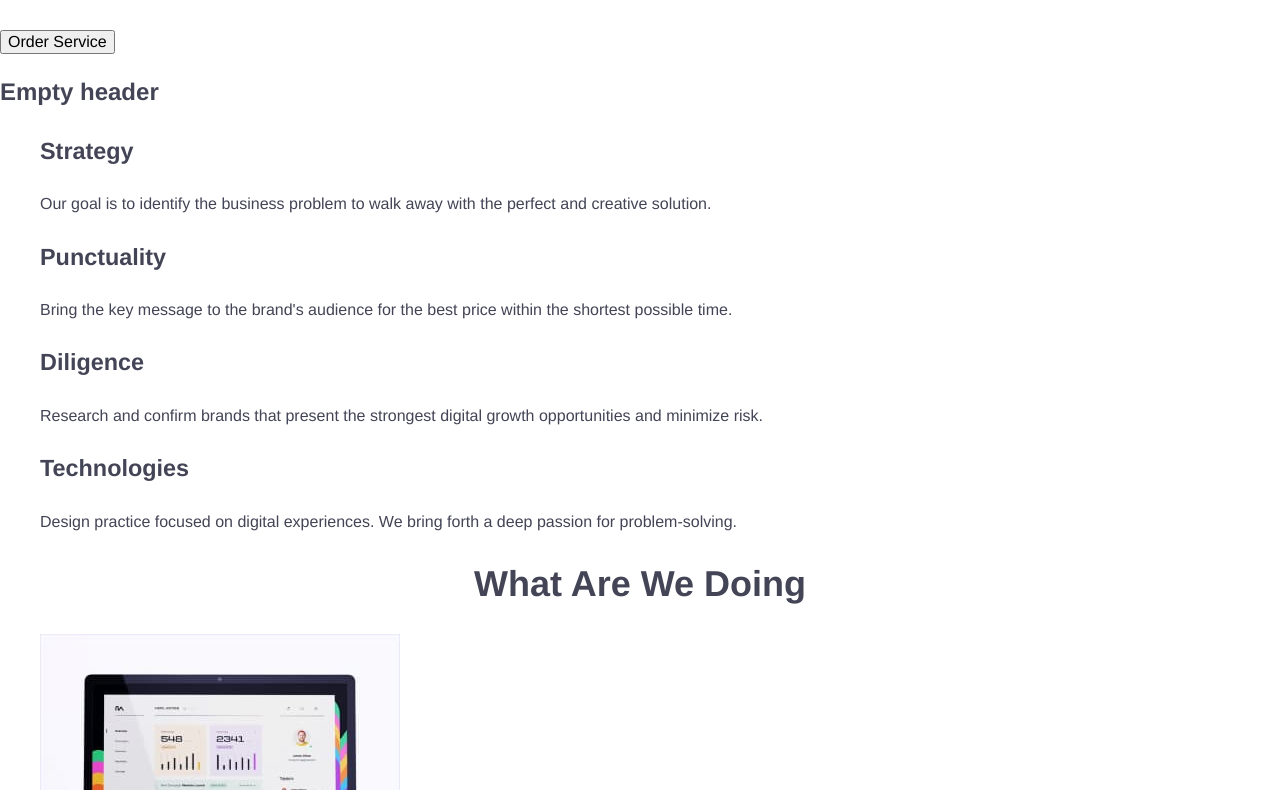
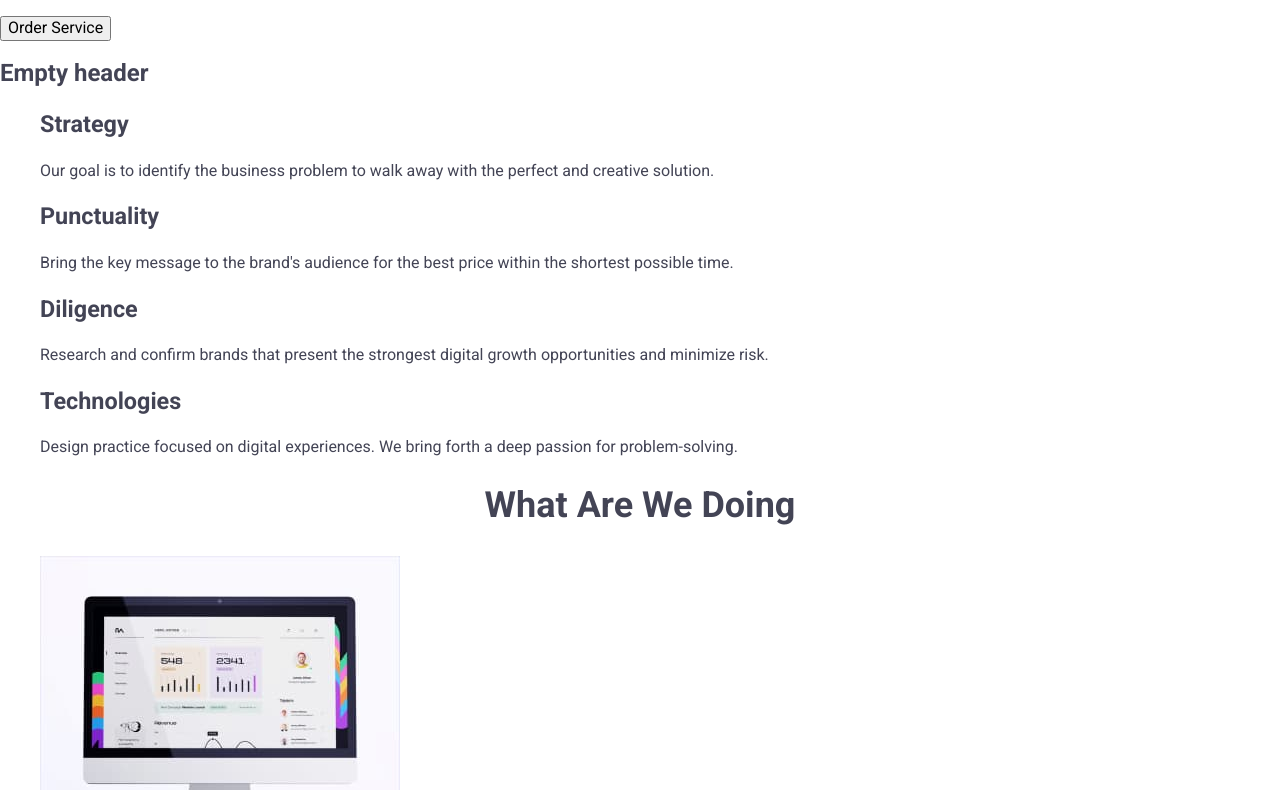
Before and after one commit to ihor-mikheyev/goit-markup-hw-02, a plain HTML site: page index.html in a window 1280 px wide. Shown: the part 299-1089 px from the top of the page. Drawn offline with nearby package versions, Linux system fonts and the light colour scheme.

Commit message:
Update styles.css

```diff
--- a/css/styles.css
+++ b/css/styles.css
@@ -1,10 +1,9 @@
 body{
-    font-family: 'Helvetica Neue', 'Roboto', 'Verdana', sans-serif;
+    font-family: 'Roboto', sans-serif;
     color: #434455;
     background-color:  #FFFFFF;
     font-size: 16px;
-    line-height: 1.5;
-    letter-spacing: 4;
+
 
 }
 
```
